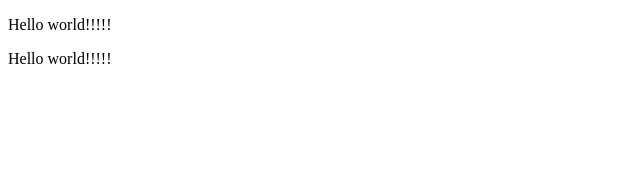
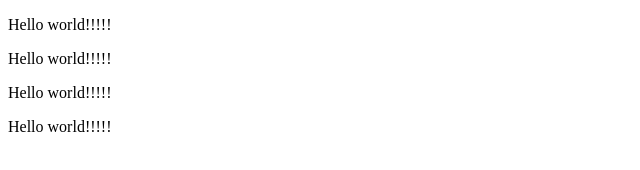
Before and after one commit to truonghs/2048-game, a plain HTML site: page 2048-game/index.html in a window 1280 px wide. Shown: the whole page, without its empty margins (0-640 px from the left). Drawn offline with Linux system fonts and the light colour scheme.

Commit message:
Update index.html

```diff
--- a/2048-game/index.html
+++ b/2048-game/index.html
@@ -8,5 +8,7 @@
     <body>
         <p>Hello world!!!!!</p>
         <p>Hello world!!!!!</p>
+        <p>Hello world!!!!!</p>
+        <p>Hello world!!!!!</p>
     </body>
 </html>
```
